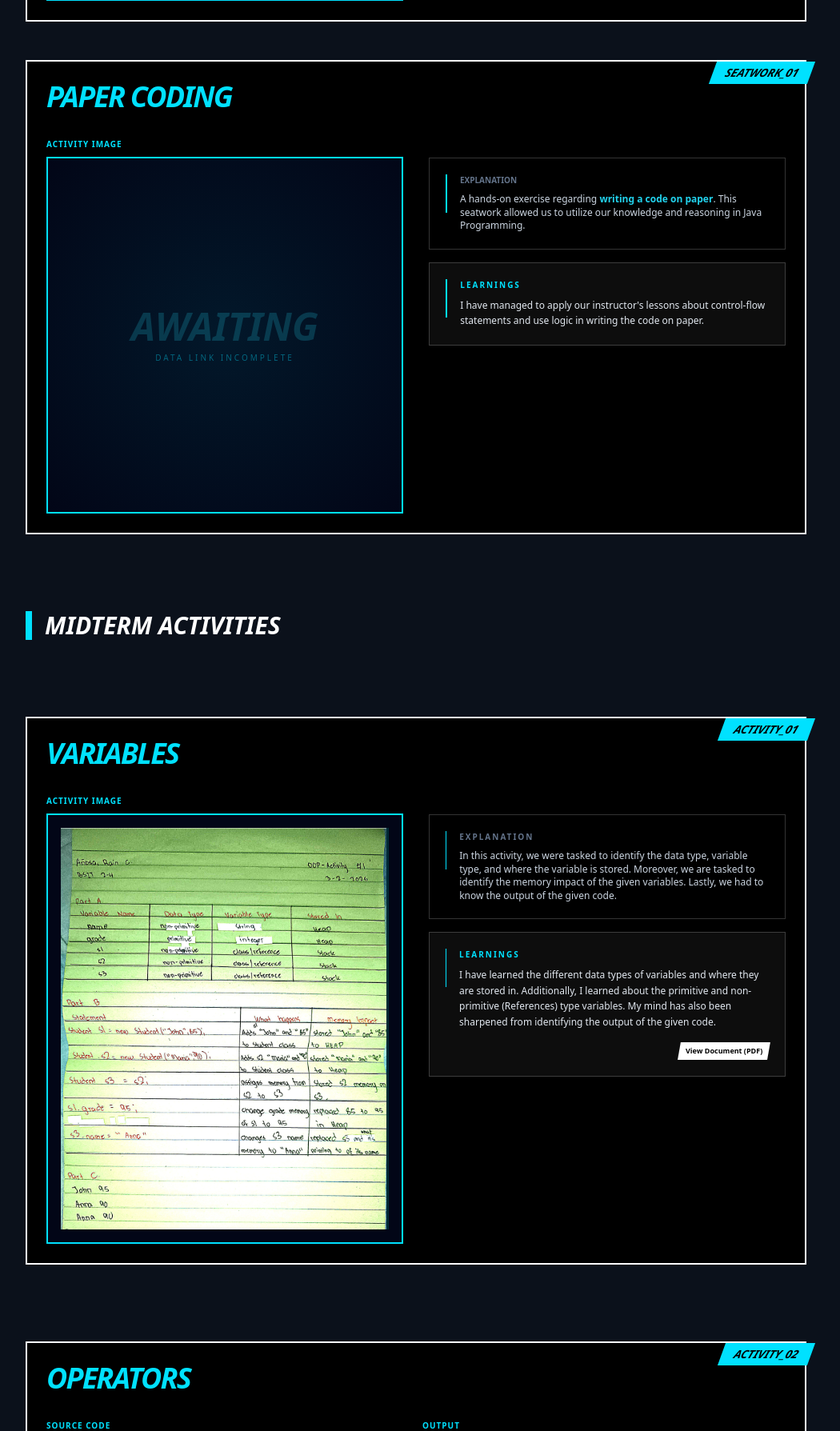
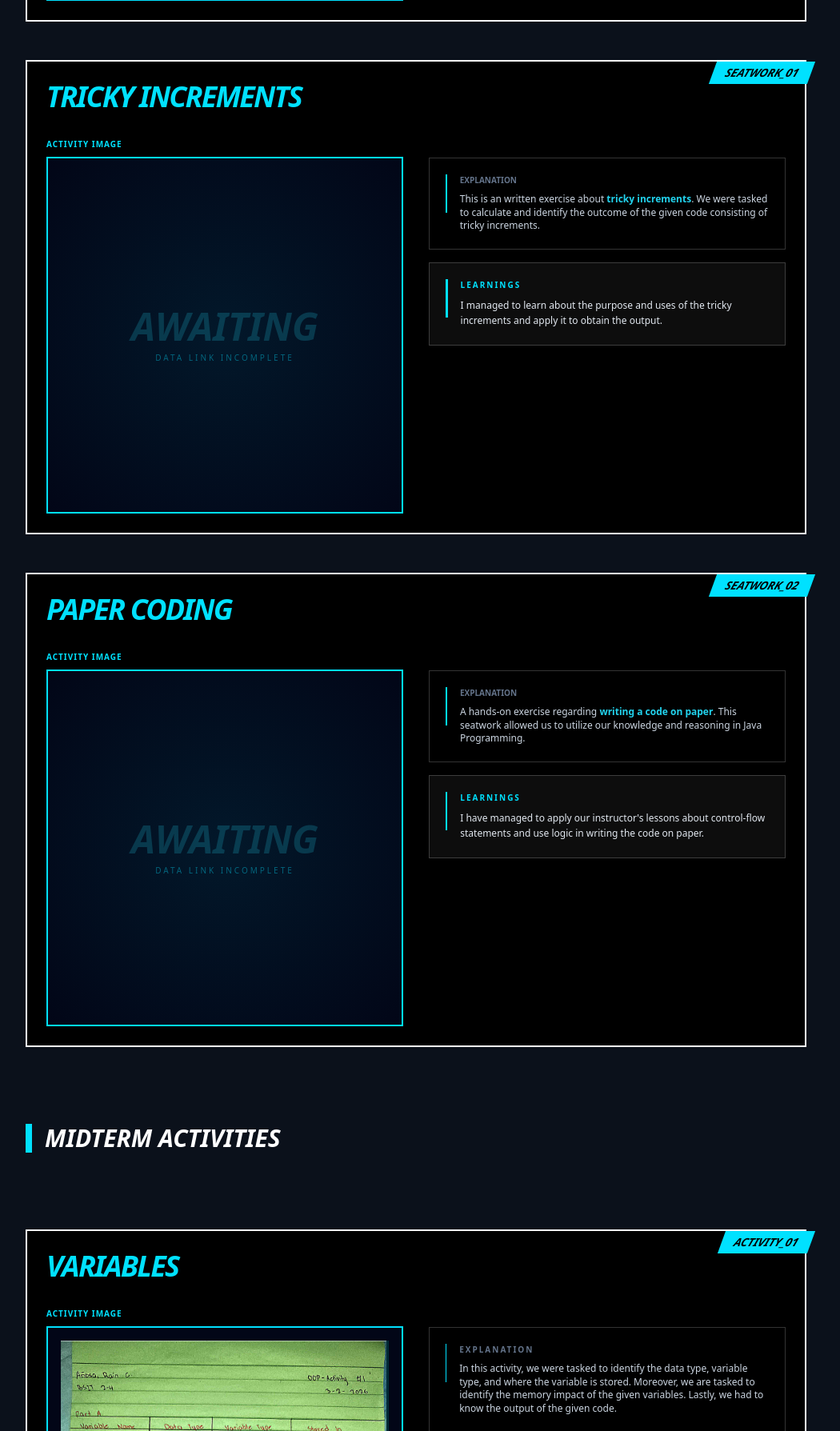
Before and after one commit to RatsRatata/OOPPortfolio, a Flask app: page /midterm in a window 1280 px wide. Shown: the part 850-2639 px from the top of the page at 80% size, without its empty margins (120-1170 px from the left). Run offline with Flask 3, Linux system fonts and the light colour scheme; some libraries are stand-ins or nearby versions.

Commit message:
Added another seatwork section

```diff
--- a/templates/midterm.html
+++ b/templates/midterm.html
@@ -59,8 +59,55 @@
         </div>
     </div>
 
+<!-- Seatwork 1 -->
     <div class="bg-black border-2 border-white p-6 relative">
         <div class="absolute top-0 right-0 p3-bg-blue text-black font-black px-4 py-1 italic text-sm skew-x-[-20deg] translate-x-2">SEATWORK_01</div>
+
+        <h3 class="text-4xl font-black p3-blue italic uppercase tracking-tighter mb-8">Tricky Increments</h3>
+
+        <div class="grid grid-cols-1 lg:grid-cols-2 gap-8">
+            <div class="space-y-2">
+                <h4 class="text-[10px] font-black uppercase p3-blue tracking-widest">Activity Image</h4>
+                <div class="bg-slate-950 border-2 p3-border aspect-[4/5] lg:aspect-square overflow-hidden p-4 flex items-center justify-center relative">
+                    <div class="absolute inset-0 bg-[radial-gradient(circle,_var(--tw-gradient-stops))] from-cyan-500/10 to-transparent"></div>
+                    <div class="text-center z-10">
+                        <div class="text-cyan-400 opacity-20 text-5xl mb-2 font-black italic uppercase">Awaiting</div>
+                        <p class="text-[10px] text-cyan-500/50 uppercase tracking-[0.3em]">Data Link Incomplete</p>
+                    </div>
+                </div>
+            </div>
+
+            <div class="flex flex-col gap-4 justify-start pt-6">
+                <div class="border border-white/20 p-5">
+                    <div class="flex gap-4">
+                        <div class="w-1 h-12 p3-bg-blue"></div>
+                        <div>
+                            <h4 class="text-[10px] font-black uppercase text-slate-500 mb-2">Explanation</h4>
+                            <p class="text-xs text-slate-300 font-sans leading-snug">
+                                This is an written exercise about <span class="text-cyan-400 font-bold">tricky increments</span>. We were tasked to calculate and identify the outcome of the given code consisting of tricky increments.
+                            </p>
+                        </div>
+                    </div>
+                </div>
+
+                <div class="border border-white/20 p-5 bg-white/5">
+                    <div class="flex gap-4">
+                        <div class="w-1 h-12 p3-bg-blue"></div>
+                        <div>
+                            <h4 class="text-[10px] font-black uppercase p3-blue mb-2 tracking-[0.2em]">Learnings</h4>
+                            <p class="text-xs text-slate-200 font-sans leading-relaxed">
+                                I managed to learn about the purpose and uses of the tricky increments and apply it to obtain the output.
+                            </p>
+                        </div>
+                    </div>
+                </div>
+            </div>
+        </div>
+    </div>
+
+<!-- Seatwork 2 -->
+ <div class="bg-black border-2 border-white p-6 relative">
+        <div class="absolute top-0 right-0 p3-bg-blue text-black font-black px-4 py-1 italic text-sm skew-x-[-20deg] translate-x-2">SEATWORK_02</div>
 
         <h3 class="text-4xl font-black p3-blue italic uppercase tracking-tighter mb-8">Paper Coding</h3>
 
```
